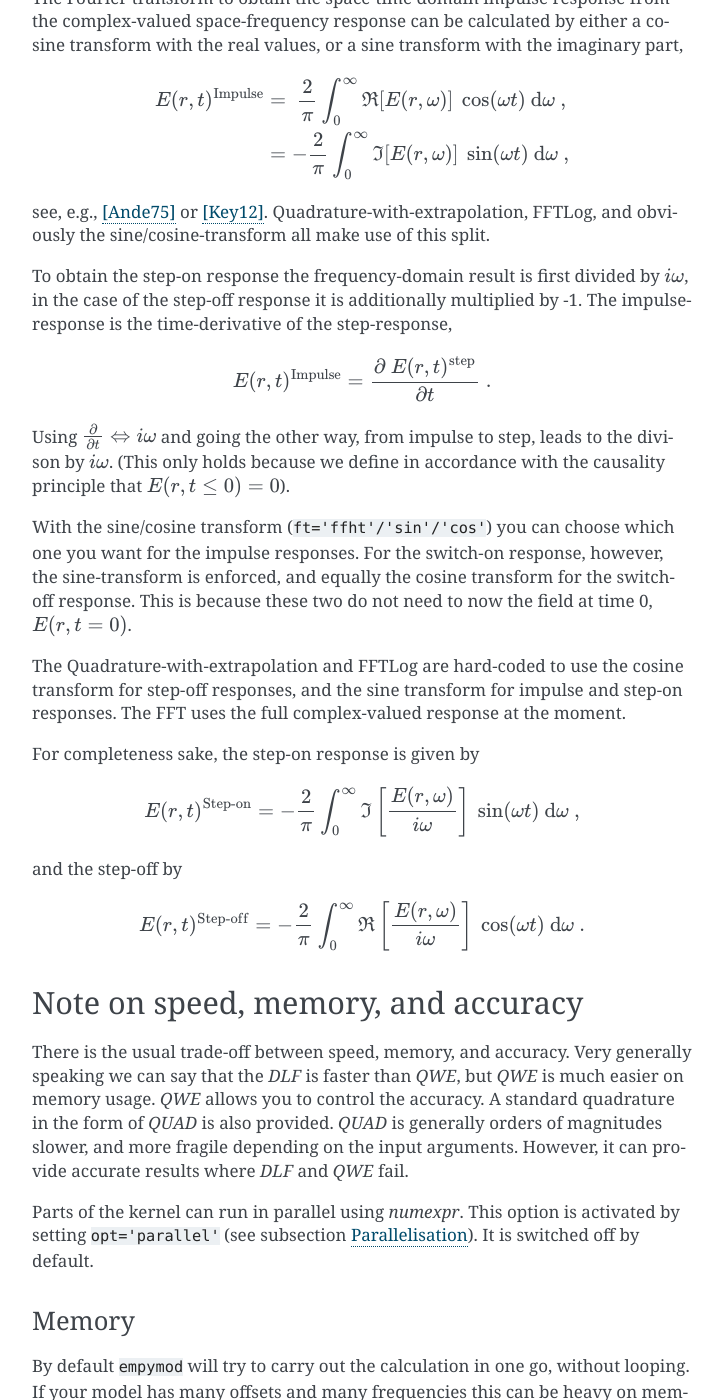
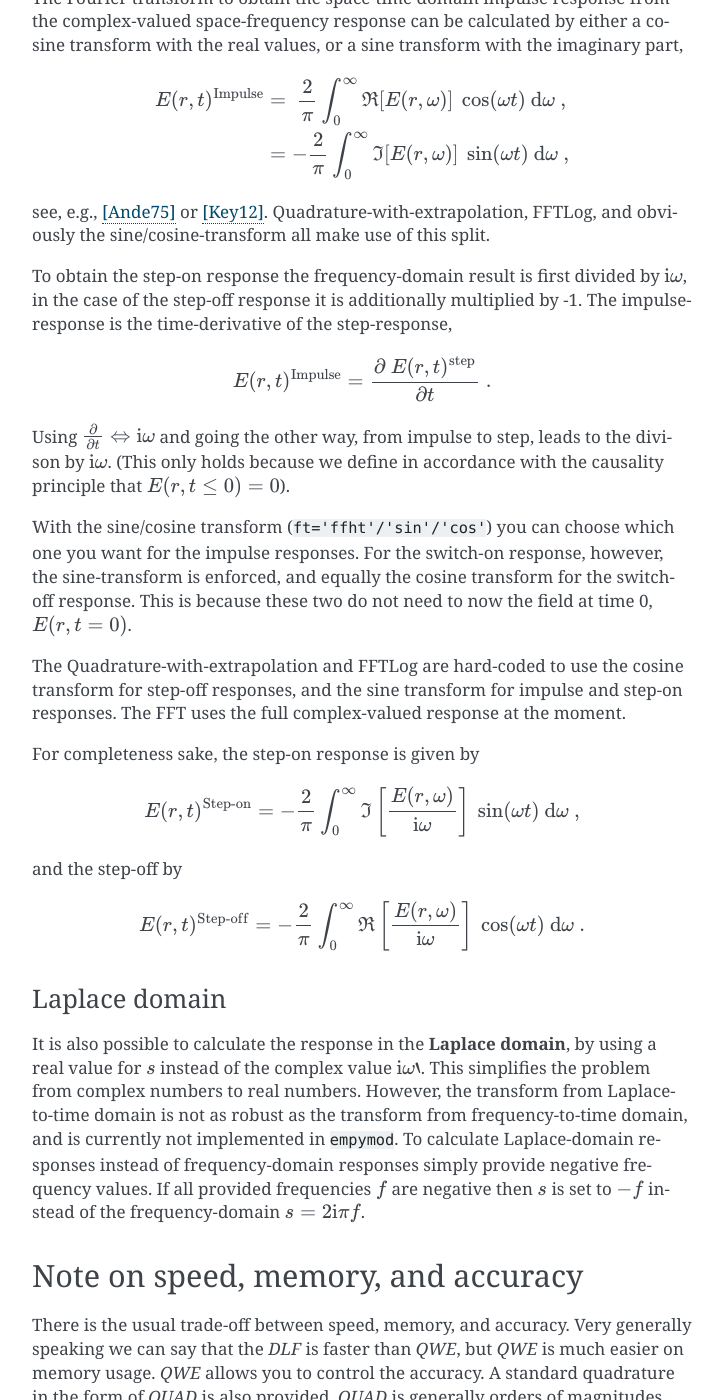
Before and after one commit to emsig/empymod, a Sphinx documentation site: the page built from docs/manual.rst, in a window 1280 px wide and 1400 px high, scrolled down 7034 px. Shown: the whole window, without its empty margins (388-1110 px from the left). Built offline with Sphinx 7.4.7, drawn with Linux system fonts in a browser that asks for light colours.

Commit message:
Laplace domain calculation

```diff
--- a/docs/manual.rst
+++ b/docs/manual.rst
@@ -366,19 +366,19 @@ see, e.g., [Ande75]_ or [Key12]_. Quadrature-with-extrapolation, FFTLog, and
 obviously the sine/cosine-transform all make use of this split.
 
 To obtain the step-on response the frequency-domain result is first divided
-by :math:`i\omega`, in the case of the step-off response it is additionally
-multiplied by -1. The impulse-response is the time-derivative of the
-step-response,
+by :math:`\mathrm{i}\omega`, in the case of the step-off response it is
+additionally multiplied by -1. The impulse-response is the time-derivative of
+the step-response,
 
 .. math::
 
     E(r, t)^\text{Impulse} =
                         \frac{\partial\ E(r, t)^\text{step}}{\partial t}\ .
 
-Using :math:`\frac{\partial}{\partial t} \Leftrightarrow i\omega` and going
-the other way, from impulse to step, leads to the divison by :math:`i\omega`.
-(This only holds because we define in accordance with the causality principle
-that :math:`E(r, t \le 0) = 0`).
+Using :math:`\frac{\partial}{\partial t} \Leftrightarrow \mathrm{i}\omega` and
+going the other way, from impulse to step, leads to the divison by
+:math:`\mathrm{i}\omega`. (This only holds because we define in accordance with
+the causality principle that :math:`E(r, t \le 0) = 0`).
 
 With the sine/cosine transform (``ft='ffht'/'sin'/'cos'``) you can choose which
 one you want for the impulse responses. For the switch-on response, however,
@@ -395,7 +395,8 @@ For completeness sake, the step-on response is given by
 .. math::
 
     E(r, t)^\text{Step-on} = - \frac{2}{\pi}\int^\infty_0
-                            \Im\left[\frac{E(r,\omega)}{i \omega}\right]\
+                            \Im\left[\frac{E(r,\omega)}{\mathrm{i}
+                            \omega}\right]\
                             \sin(\omega t)\ \text{d}\omega \ ,
 
 and the step-off by
@@ -403,8 +404,23 @@ and the step-off by
 .. math::
 
     E(r, t)^\text{Step-off} = - \frac{2}{\pi}\int^\infty_0
-                             \Re\left[\frac{E(r,\omega)}{i\omega}\right]\
+                             \Re\left[\frac{E(r,\omega)}{\mathrm{i}
+                             \omega}\right]\
                              \cos(\omega t)\ \text{d}\omega \ .
+
+
+Laplace domain
+''''''''''''''
+
+It is also possible to calculate the response in the **Laplace domain**, by
+using a real value for :math:`s` instead of the complex value
+:math:`\mathrm{i}\omega``. This simplifies the problem from complex numbers to
+real numbers. However, the transform from Laplace-to-time domain is not as
+robust as the transform from frequency-to-time domain, and is currently not
+implemented in ``empymod``. To calculate Laplace-domain responses instead
+of frequency-domain responses simply provide negative frequency values. If all
+provided frequencies :math:`f` are negative then :math:`s` is set to :math:`-f`
+instead of the frequency-domain :math:`s=2\mathrm{i}\pi f`.
 
 
 Note on speed, memory, and accuracy
```
Also changed, not shown: CHANGELOG.rst (+7 -0 lines), 7 other files.
